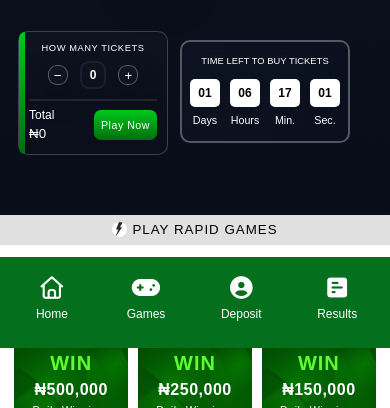
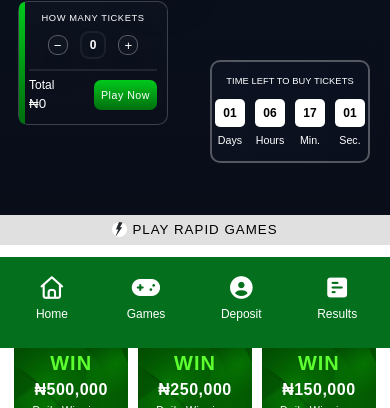
Before and after one commit to Gbemilaykay/NairaRainLotto, a website: page index.html in a window 390 px wide. Shown: the part 496-904 px from the top of the page. Drawn offline with Linux system fonts and the light colour scheme.

Commit message:
Add files via upload

```diff
--- a/style.css
+++ b/style.css
@@ -1486,7 +1486,7 @@ color: #ffffff; }
 
 @media screen and (max-width: 768px){
   .slider{
-    height:80vh;
+    height:75vh;
     }
   /* slide artwork right */
   .slider .slide-art{
@@ -2038,10 +2038,10 @@ color: #ffffff; }
 
 @media screen and (max-width: 768px){
   .slider .ticket-panel{
-    width:clamp(200px,15vw,200px);
+    width:clamp(150px,18vw,150px);
     left:18px;
-    top:calc(30% + 300px);
-    max-width:44vw;
+    top:calc(30% + 200px);
+    max-width:40vw;
     min-width:100px;
     border:1px solid rgba(255,255,255,0.2);
     padding:10px;
@@ -2104,8 +2104,8 @@ color: #ffffff; }
   .slider .ticket-panel{
     width:clamp(150px,18vw,150px);
     left:18px;
-    top:calc(35% + 200px);
-    max-width:44vw;
+    top:calc(30% + 200px);
+    max-width:40vw;
     min-width:100px;
     border:1px solid rgba(255,255,255,0.2);
     padding:10px;
@@ -2337,7 +2337,7 @@ color: #ffffff; }
     .slider .draw-timer{
       right:20px;
       /* bottom:65px; */
-      margin-bottom: 70px;
+      margin-bottom: 50px;
       z-index:60;
       width:160px;
       /* min-width:100px; */
@@ -2372,11 +2372,11 @@ color: #ffffff; }
 
   @media (max-width:600px){
     .slider .draw-timer{
-      right:40px;
+      right:20px;
       /* bottom:65px; */
-      margin-bottom: 70px;
+      margin-bottom: 50px;
       z-index:60;
-      width:170px;
+      width:160px;
       /* min-width:100px; */
       border:2px solid rgba(255,255,255,0.3);
       padding:13px;
```
